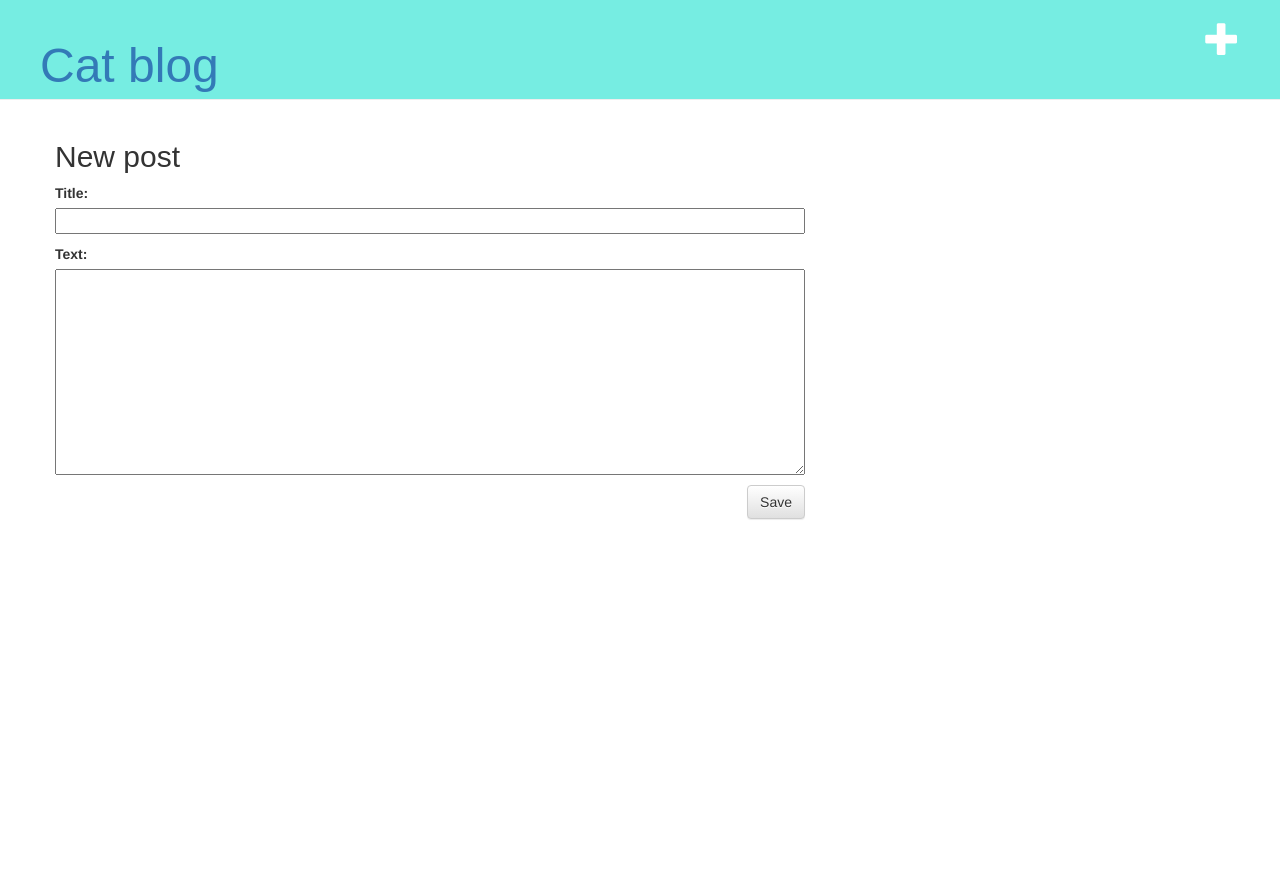
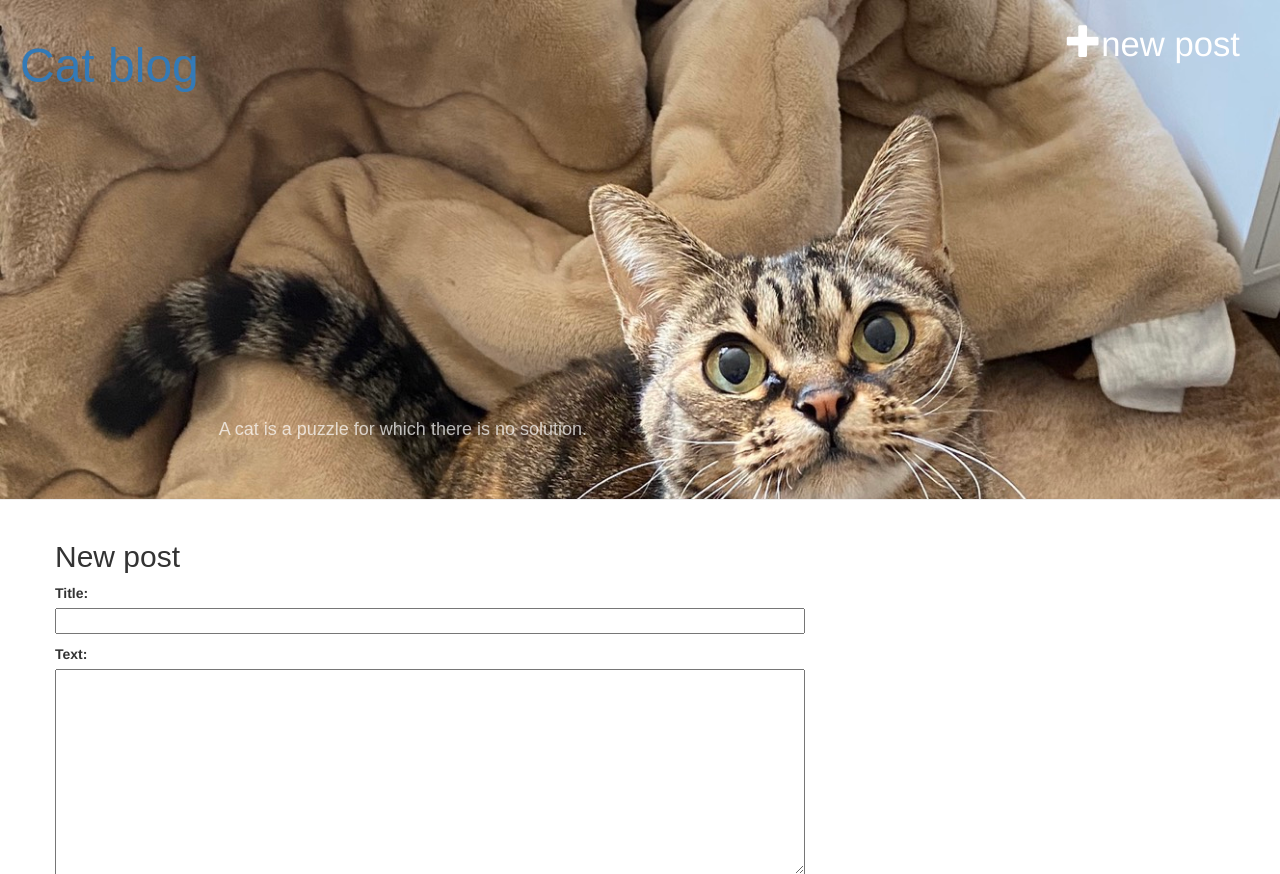
Before and after one commit to satomiflab/my-first-blog, a Django app: page /post/new/ in a window 1280 px wide. Shown: the top 874 px of the page. Before the commit the page ends 520 px from the top, so only its background shows below. Run offline with Django 3.2, Linux system fonts and the light colour scheme; some libraries are stand-ins or nearby versions.

Commit message:
Added cat picture

```diff
--- a/blog/static/css/blog.css
+++ b/blog/static/css/blog.css
@@ -1,16 +1,31 @@
 
 .page-header {
-    height: 100px;
-    background-color: #76ede2;
+    height: 500px;
+
+    background-image:url(yamato.jpg);
+    background-size:cover;
+    /*background-color: #76ede2;*/
     margin-top: 0;
-    padding: 20px 20px 20px 40px;
+    /*padding: 20px 20px 20px 40px:*/
 }
 
 .page-header a{
+  padding: 20px;
   float: right;
+  display: block;
+}
+
+.page-header h2{
+  color: #ffffff;
+  font-size: 18px;
+  opacity: 0.7;
+  float: left;
+  padding-top:400px;
 }
 .page-header h1{
+  display: block;
   float: left;
+  font-size: 36px;
 }
 
 .page-header h1, .page-header h1 a:visited, .page-header h1 a:active {
@@ -21,6 +36,9 @@
 
 .content {
     margin-left: 40px;
+    /*background-image:url(yamato.jpg);
+    background-size:cover;*/
+
 }
 
 h1, h2, h3, h4 {
@@ -48,8 +66,9 @@ h1, h2, h3, h4 {
 
 .post {
     margin-bottom: 70px;
+    color: #4a4d4d;
 }
 
 .post h2 a, .post h2 a:visited {
-    color: #000000;
+    color: #4a4d4d;
 }
--- a/blog/templates/blog/base.html
+++ b/blog/templates/blog/base.html
@@ -10,7 +10,8 @@
     <body>
     <div class="page-header">
         <h1><a href="/">Cat blog</a></h1>
-        <a href="{% url 'post_new' %}" class="top-menu"><span class="glyphicon glyphicon-plus"></span></a>
+        <a href="{% url 'post_new' %}" class="top-menu"><span class="glyphicon glyphicon-plus"></span>new post</a>
+        <h2>A cat is a puzzle for which there is no solution.</h2>
     </div>
     <div class="content container">
         <div class="row">
```
Also changed, not shown: blog/static/css/cat_village.jpg (added), blog/static/css/yamato.jpg (added).
